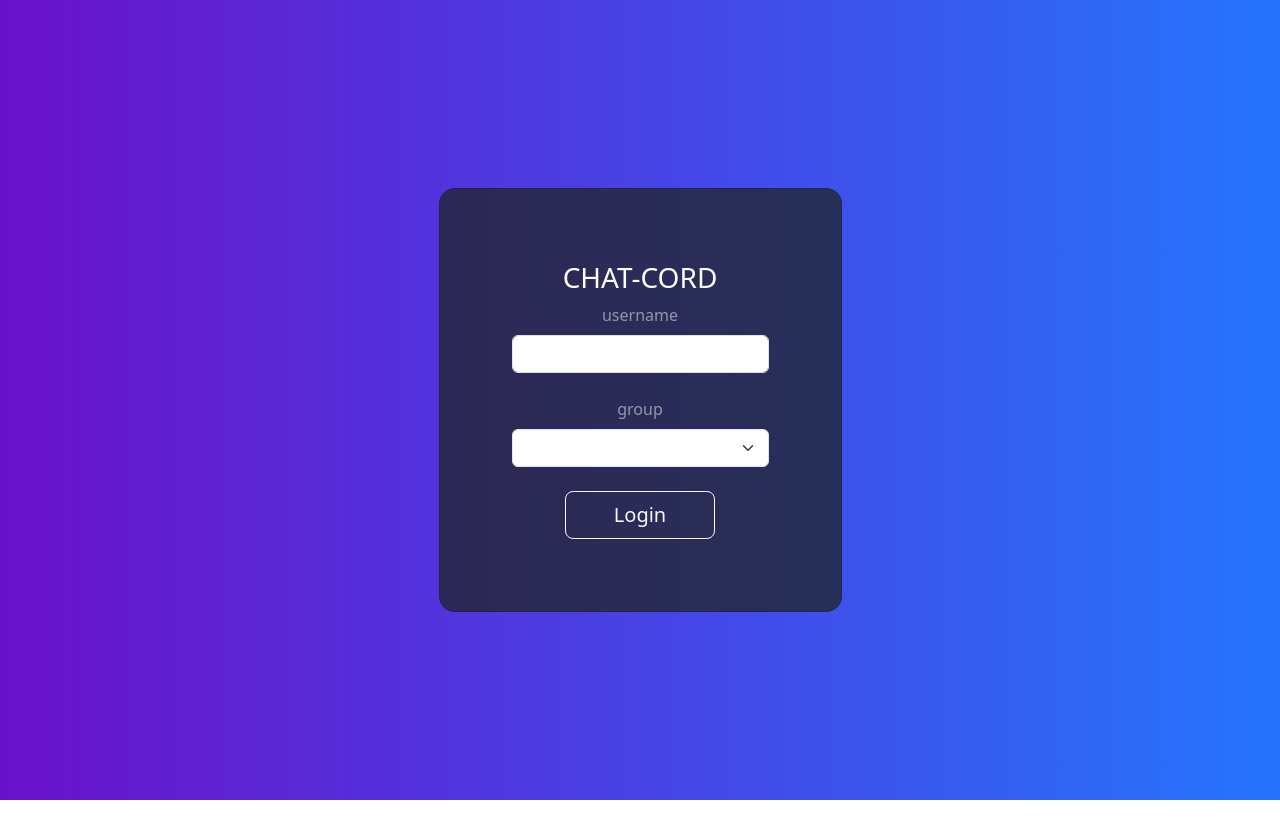
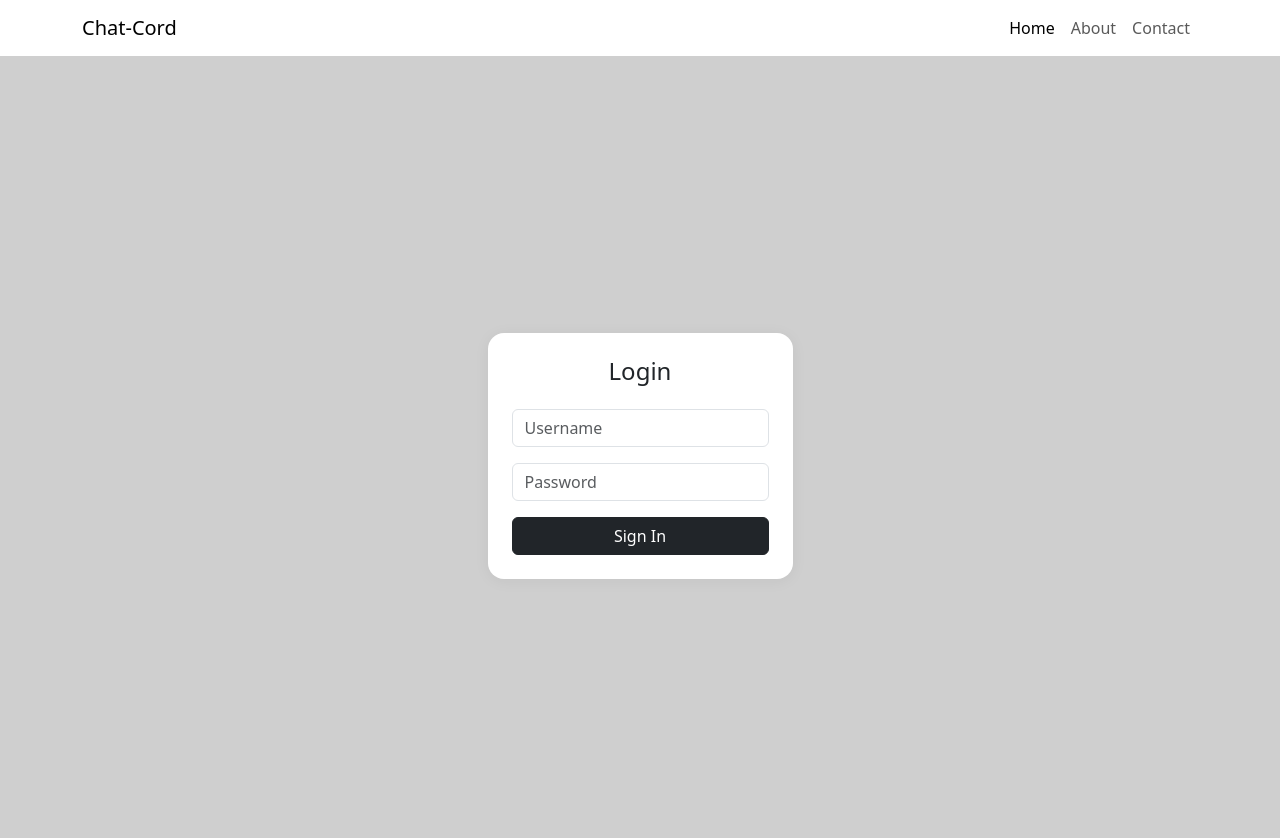
Before and after one commit to shadelx/chat-cord, a plain HTML site: page client/index.html in a window 1280 px wide. Before the commit the page ends 800 px from the top, so only its background shows below. Drawn offline with nearby package versions, Linux system fonts and the light colour scheme.

Commit message:
feat: new login website

```diff
--- a/client/css/style.css
+++ b/client/css/style.css
@@ -1,4 +1,4 @@
-.box{
+.box {
   padding: 10px;
   background-color: red;
 }
@@ -8,8 +8,31 @@
   background: #6a11cb;
 
   /* Chrome 10-25, Safari 5.1-6 */
-    background: -webkit-linear-gradient(to right, rgba(106, 17, 203, 1), rgba(37, 117, 252, 1));
+  background: -webkit-linear-gradient(
+    to right,
+    rgba(106, 17, 203, 1),
+    rgba(37, 117, 252, 1)
+  );
 
   /* W3C, IE 10+/ Edge, Firefox 16+, Chrome 26+, Opera 12+, Safari 7+ */
-    background: linear-gradient(to right, rgba(106, 17, 203, 1), rgba(37, 117, 252, 1))
+  background: linear-gradient(
+    to right,
+    rgba(106, 17, 203, 1),
+    rgba(37, 117, 252, 1)
+  );
 }
+
+.login-card {
+  max-width: 350px;
+  margin: auto;
+  border-radius: 1rem;
+  box-shadow: 0 2px 16px rgba(0, 0, 0, 0.05);
+}
+
+.container {
+  width: 100%;
+}
+
+.background-color {
+  background-color: #cfcfcf;
+}
--- a/client/index.html
+++ b/client/index.html
@@ -1,42 +1,82 @@
 <!DOCTYPE html>
 <html lang="en">
-
   <head>
-    <meta charset="UTF-8">
-    <meta http-equiv="X-UA-Compatible" content="IE=edge">
-    <meta name="viewport" content="width=device-width, initial-scale=1.0">
-    <link rel="stylesheet" href="css/style.css">
-    <link href="https://cdn.jsdelivr.net/npm/bootstrap@5.3.0-alpha2/dist/css/bootstrap.min.css" rel="stylesheet"
-        integrity="sha384-aFq/bzH65dt+w6FI2ooMVUpc+21e0SRygnTpmBvdBgSdnuTN7QbdgL+OapgHtvPp" crossorigin="anonymous">
-    <link rel="shortcut icon" href="favicon.png" type="image/x-icon">
+    <meta charset="UTF-8" />
+    <meta http-equiv="X-UA-Compatible" content="IE=edge" />
+    <meta name="viewport" content="width=device-width, initial-scale=1.0" />
+    <link rel="stylesheet" href="css/style.css" />
+    <link
+      href="https://cdn.jsdelivr.net/npm/bootstrap@5.3.0-alpha2/dist/css/bootstrap.min.css"
+      rel="stylesheet"
+      integrity="sha384-aFq/bzH65dt+w6FI2ooMVUpc+21e0SRygnTpmBvdBgSdnuTN7QbdgL+OapgHtvPp"
+      crossorigin="anonymous"
+    />
+    <link rel="shortcut icon" href="favicon.png" type="image/x-icon" />
     <title>chat-cord</title>
   </head>
 
   <body>
-    <div class="d-flex bg-light justify-content-center align-items-center vh-100 gradient-custom">
-        <form action="submit" class="card p-4 bg-dark text-white bg-opacity-75" style="border-radius: 1rem;">
-            <div class="card-body p-5 text-center">
-                <div class="fw-bold mb-2 text-uppercase">
-                    <h3>chat-cord</h3>
+    <!-- navbar -->
+    <nav class="navbar navbar-expand-lg navbar-light">
+      <div class="container">
+        <a class="navbar-brand" href="#">Chat-Cord</a>
+        <button
+          class="navbar-toggler"
+          type="button"
+          data-bs-toggle="collapse"
+          data-bs-target="#navbarNav"
+          aria-controls="navbarNav"
+          aria-expanded="false"
+          aria-label="Toggle navigation"
+        >
+          <span class="navbar-toggler-icon"></span>
+        </button>
+        <div class="collapse navbar-collapse" id="navbarNav">
+          <ul class="navbar-nav ms-auto">
+            <li class="nav-item">
+              <a class="nav-link active" aria-current="page" href="#">Home</a>
+            </li>
+            <li class="nav-item">
+              <a class="nav-link" href="#">About</a>
+            </li>
+            <li class="nav-item">
+              <a class="nav-link" href="#">Contact</a>
+            </li>
+          </ul>
         </div>
-                <div class="mb-4">
-                    <label class="form-label text-white-50">username</label>
-                    <input type="text" class="form-control" id="usernameId">
       </div>
-                <div class="mb-4">
-                    <label class="form-label text-white-50">group</label>
-                    <select  id="groupId" class="form-select"></select>
+    </nav>
+    <div
+      class="d-flex align-items-center justify-content-center vh-100 background-color"
+    >
+      <div class="login-card bg-white p-4">
+        <h4 class="mb-4 text-center text-dark">Login</h4>
+        <form>
+          <div class="mb-3">
+            <input
+              type="text"
+              class="form-control"
+              placeholder="Username"
+              required
+            />
+          </div>
+          <div class="mb-3">
+            <input
+              type="password"
+              class="form-control"
+              placeholder="Password"
+              required
+            />
+          </div>
+          <button type="submit" class="btn btn-dark w-100">Sign In</button>
+        </form>
+      </div>
     </div>
 
-                <button class="btn btn-outline-light btn-lg px-5" type="submit">Login</button>
-
-            </div>
-        </form>
-    </div>
-
-    <script src="https://cdn.jsdelivr.net/npm/bootstrap@5.3.0-alpha2/dist/js/bootstrap.bundle.min.js"
+    <script
+      src="https://cdn.jsdelivr.net/npm/bootstrap@5.3.0-alpha2/dist/js/bootstrap.bundle.min.js"
       integrity="sha384-qKXV1j0HvMUeCBQ+QVp7JcfGl760yU08IQ+GpUo5hlbpg51QRiuqHAJz8+BrxE/N"
-        crossorigin="anonymous"></script>
+      crossorigin="anonymous"
+    ></script>
   </body>
-
 </html>
```
Lines whose indentation alone changed are shown as unchanged.
